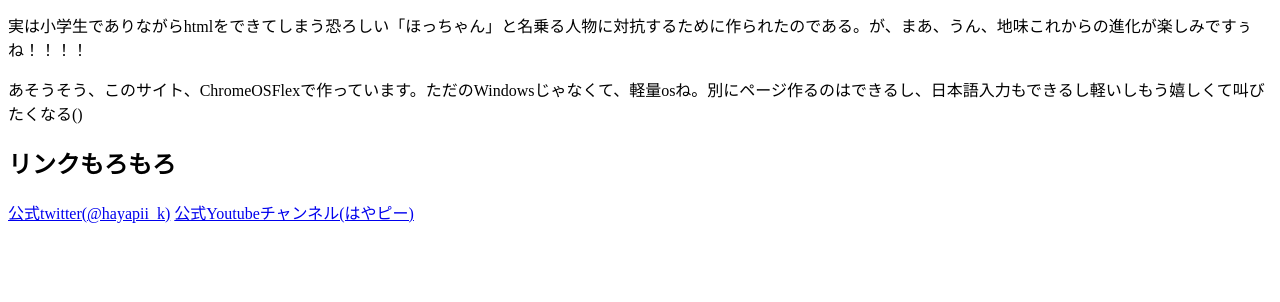
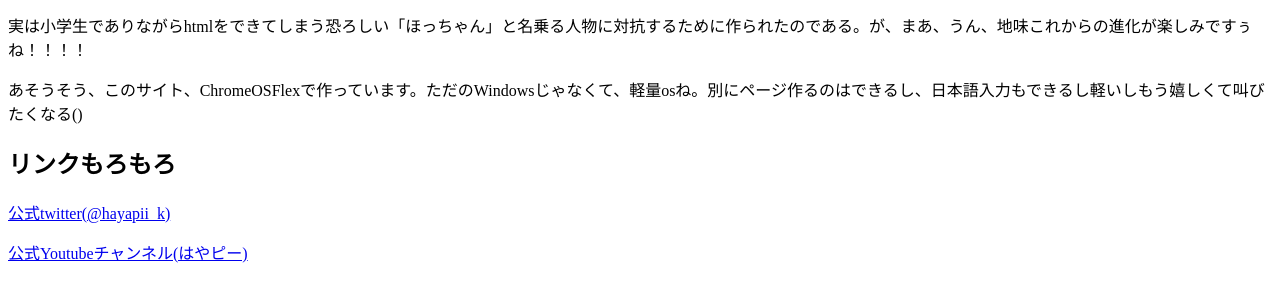
Before and after one commit to hayapii/hayapii.github.io, a plain HTML site: page index.html in a window 1280 px wide. Shown: the part 116-418 px from the top of the page. Drawn offline with Linux system fonts and the light colour scheme.

Commit message:
Add files via upload

```diff
--- a/index.html
+++ b/index.html
@@ -10,7 +10,7 @@
         <p>実は小学生でありながらhtmlをできてしまう恐ろしい「ほっちゃん」と名乗る人物に対抗するために作られたのである。が、まあ、うん、地味これからの進化が楽しみですぅね！！！！</p>
         <p>あそうそう、このサイト、ChromeOSFlexで作っています。ただのWindowsじゃなくて、軽量osね。別にページ作るのはできるし、日本語入力もできるし軽いしもう嬉しくて叫びたくなる()</p>
         <h2>リンクもろもろ</h2>
-        <a href="https://twitter.com/hayapii_k/">公式twitter(@hayapii_k)</a>
-        <a href="https://www.youtube.com/channel/UCla9-i783pkRduRb9Z5z8wg">公式Youtubeチャンネル(はやピー)</a>
+        <p><a href="https://twitter.com/hayapii_k/">公式twitter(@hayapii_k)</a></p>
+        <p><a href="https://www.youtube.com/channel/UCla9-i783pkRduRb9Z5z8wg">公式Youtubeチャンネル(はやピー)</a></p>
     </body>
 </html>
```
